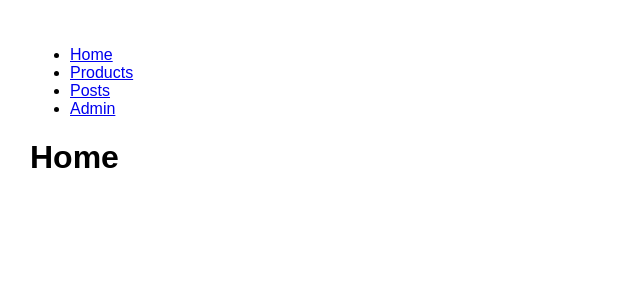
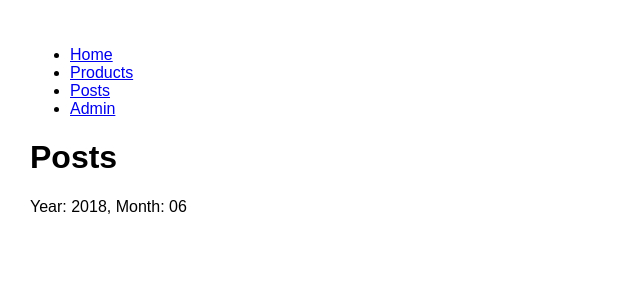
Before and after one commit to fishstick22/mastering-react-mosh, a React (Create React App) app in the folder router-app/: page /posts/2018/06 in a window 1280 px wide. Shown: the top 300 px of the page, without its empty margins (0-640 px from the left). Built offline with nearby package versions, Linux system fonts and the light colour scheme.

Commit message:
optional parameters

```diff
--- a/router-app/src/App.js
+++ b/router-app/src/App.js
@@ -21,7 +21,7 @@ class App extends Component {
               path="/products"
               render={props => <Products sortBy="newest" {...props} />}
             />
-            <Route path="/posts:year/:month" component={Posts} />
+            <Route path="/posts/:year?/:month?" component={Posts} />
             <Route path="/admin" component={Dashboard} />
             <Route path="/" component={Home} />
           </Switch>
--- a/router-app/src/components/posts.jsx
+++ b/router-app/src/components/posts.jsx
@@ -1,10 +1,10 @@
 import React from "react";
 
-const Posts = () => {
+const Posts = ({match}) => {
   return (
     <div>
       <h1>Posts</h1>
-      Year: , Month:
+      Year: {match.params.year}, Month: {match.params.month}
     </div>
   );
 };
```
